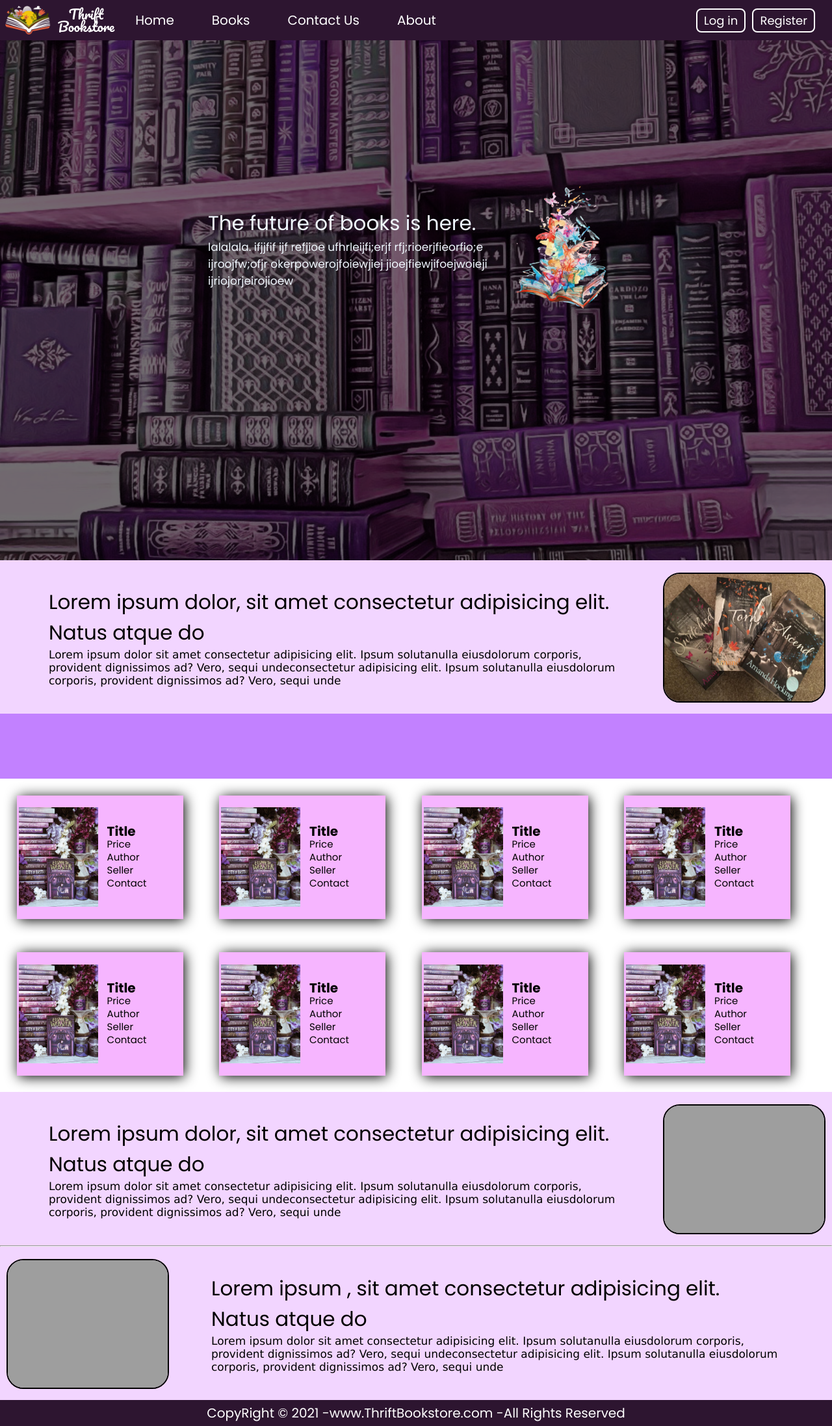
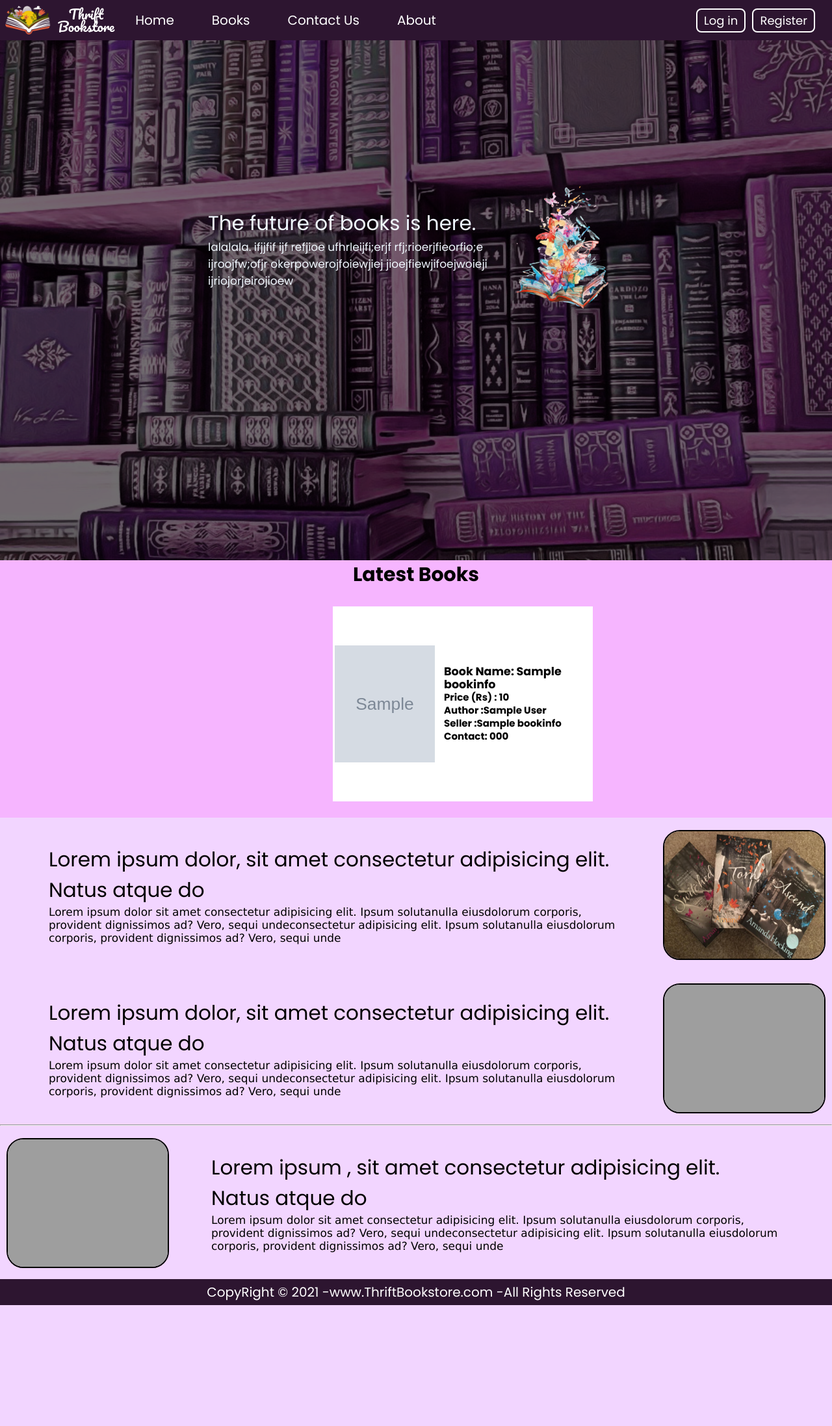
Before and after one commit to tracyshrestha/Thrift-Bookstore, a PHP site: page / in a window 1280 px wide. Shown: the whole page at 65% size. After the commit the page ends 2008 px from the top, so only its background shows below. Run offline with PHP 8.4, Linux system fonts and the light colour scheme; the visitor is signed in with stand-in values (Sample User, id 1); tables that the repository leaves empty or names only in its code hold one stand-in row (values such as "Sample post"); grey boxes marked "Sample" are stand-in pictures; grey boxes are pictures that could not be loaded.

Commit message:
books displayed

```diff
--- a/css/style.css
+++ b/css/style.css
@@ -127,29 +127,41 @@ html {
   margin: auto;
   padding: 10px;
 }
-.bag{
 
+/* cards page */
+.bag {
+  background-color: rgb(246, 181, 255);
+}
+
+.bag h1 {
+  text-align: center;
+  font-size: 30px;
 }
 .bookcover {
-      width: 20%;;
-      display: inline-block;
-      box-shadow: 2px 2px 20px black;
-      border-radius: 5px;
-      margin: 2%;
-
+  width: 20%;
+  display: inline-block;
+  /* box-shadow: 2px 2px 20px black; */
+  border-radius: 5px;
+  margin: 2%;
 }
 .sbook {
   display: flex;
   align-items: center;
-  width: 100%;
-  height: 190px;
+  width: 400px;
+  height: 300px;
   justify-content: center;
+  justify-content: space-between;
   top: 0;
+  background-color: #fff;
+}
 
-  background-color: rgb(246, 181, 255);
+.bookc img {
+  width: 40%;
+  height: 180px;
 }
+
 .bookc {
-  width: 50%;
+  width: 40%;
   height: 290px;
   padding: 0 3px;
   display: flex;
@@ -158,11 +170,9 @@ html {
 }
 .bookc img {
   width: 100%;
-
-
 }
 .rightside {
-  width: 50%;
+  width: 60%;
   padding: 4px 11px;
   text-align: left;
 }
@@ -170,11 +180,6 @@ html {
   line-height: 20px;
   font-size: 15px;
   font-family: "Pacifico", cursive;
-}
-.title {
-
-  font-size: 20px;
-
 }
 
 .section-left {
@@ -196,9 +201,7 @@ html {
   border-radius: 26px;
   margin-top: 9px;
 }
-.contact {
-  background-color: rgb(194, 129, 255);
-}
+
 .foott {
   background-color: rgb(45, 21, 48);
 }
--- a/index.php
+++ b/index.php
@@ -1,3 +1,9 @@
+<?php
+session_start();
+
+?>
+
+
 <!DOCTYPE html>
 <html lang="en">
 
@@ -30,6 +36,7 @@
             <button class="btn btn-sm" onclick="window.location.href='login.php';">Log in</button>
             <button class="btn btn-sm" onclick="window.location.href='register.php';">Register</button>
         </div>
+
         <div class="burger">
             <div class="line"></div>
             <div class="line"></div>
@@ -51,7 +58,46 @@
             </div>
         </div>
     </section>
-    <section class="section">
+
+
+
+    <section class="bag">
+
+<h1> Latest Books <h1>
+
+
+<?php
+          include 'db.php';
+          $sql = "SELECT * FROM `bookinfo` LIMIT 3";
+          $result = mysqli_query($conn, $sql);
+
+          if (mysqli_num_rows($result) > 0) {
+            // output data of each row
+            while($row = mysqli_fetch_assoc($result)) {
+              echo '
+              <div class="bookcover">
+            <div class="sbook">
+              <div class="bookc">
+              <img src="' . $row["bookimage"] . '" alt="Book Image">
+          </div>
+          <div class="rightside txt">
+                    <h3> Book Name: '. $row["bookname"] .'</h3>
+                    <h4>Price (Rs) : '. $row["price"] .'</h4>
+                    <h4>Author :'. $row["authorname"] .'</h4>
+                    <h4>Seller :'. $row["sellername"].'</h4>
+                    <h4>Contact: '.$row["contactnumber"] .' </h4>
+           </div>
+           </div>
+            </div>';
+            }
+          } else {
+            echo "0 results";
+          }
+          ?>
+
+</section>
+
+        <section class="section">
         <div class="paras">
             <p class="sectionTag text-big">Lorem ipsum dolor, sit amet consectetur adipisicing elit. Natus atque do
             </p>
@@ -65,277 +111,6 @@
             <img src="img/b.jpg" alt="image" class="imgFluid" height="200px">
         </div>
     </section>
-    <section class="contact">
-        <br>
-        <br>
-        <br>
-        <br>
-    </section>
-    <section class="bag">
-        <div class="bookcover">
-            <div class="sbook">
-                <div class="bookc">
-                    <img src="img/b9.jpg" alt="logo">
-
-                </div>
-
-                <div class="rightside txt">
-
-                    <div class="title">
-                        <b>
-                            Title</b>
-                    </div>
-                    <div class="price">
-                        <p>Price </p>
-                    </div>
-
-                    <div class="author">
-                        <p>Author </p>
-                    </div>
-                    <div class="seller">
-                        <p>Seller </p>
-                    </div>
-
-                    <div class="phonenum">
-                        <p>Contact </p>
-                    </div>
-
-                </div>
-            </div>
-
-        </div>
-
-        <div class="bookcover">
-            <div class="sbook">
-                <div class="bookc">
-                    <img src="img/b9.jpg" alt="logo">
-
-                </div>
-
-                <div class="rightside txt">
-
-                    <div class="title">
-                        <b>
-                            Title</b>
-                    </div>
-                    <div class="price">
-                        <p>Price </p>
-                    </div>
-
-                    <div class="author">
-                        <p>Author </p>
-                    </div>
-                    <div class="seller">
-                        <p>Seller </p>
-                    </div>
-
-                    <div class="phonenum">
-                        <p>Contact </p>
-                    </div>
-
-                </div>
-            </div>
-
-        </div>
-
-        <div class="bookcover">
-            <div class="sbook">
-                <div class="bookc">
-                    <img src="img/b9.jpg" alt="logo">
-
-                </div>
-
-                <div class="rightside txt">
-
-                    <div class="title">
-                        <b>
-                            Title</b>
-                    </div>
-                    <div class="price">
-                        <p>Price </p>
-                    </div>
-
-                    <div class="author">
-                        <p>Author </p>
-                    </div>
-                    <div class="seller">
-                        <p>Seller </p>
-                    </div>
-
-                    <div class="phonenum">
-                        <p>Contact </p>
-                    </div>
-
-                </div>
-            </div>
-
-        </div>
-
-        <div class="bookcover">
-            <div class="sbook">
-                <div class="bookc">
-                    <img src="img/b9.jpg" alt="logo">
-
-                </div>
-
-                <div class="rightside txt">
-
-                    <div class="title">
-                        <b>
-                            Title</b>
-                    </div>
-                    <div class="price">
-                        <p>Price </p>
-                    </div>
-
-                    <div class="author">
-                        <p>Author </p>
-                    </div>
-                    <div class="seller">
-                        <p>Seller </p>
-                    </div>
-
-                    <div class="phonenum">
-                        <p>Contact </p>
-                    </div>
-
-                </div>
-            </div>
-
-        </div>
-
-        <div class="bookcover">
-            <div class="sbook">
-                <div class="bookc">
-                    <img src="img/b9.jpg" alt="logo">
-
-                </div>
-
-                <div class="rightside txt">
-
-                    <div class="title">
-                        <b>
-                            Title</b>
-                    </div>
-                    <div class="price">
-                        <p>Price </p>
-                    </div>
-
-                    <div class="author">
-                        <p>Author </p>
-                    </div>
-                    <div class="seller">
-                        <p>Seller </p>
-                    </div>
-
-                    <div class="phonenum">
-                        <p>Contact </p>
-                    </div>
-
-                </div>
-            </div>
-
-        </div>
-
-        <div class="bookcover">
-            <div class="sbook">
-                <div class="bookc">
-                    <img src="img/b9.jpg" alt="logo">
-
-                </div>
-
-                <div class="rightside txt">
-
-                    <div class="title">
-                        <b>
-                            Title</b>
-                    </div>
-                    <div class="price">
-                        <p>Price </p>
-                    </div>
-
-                    <div class="author">
-                        <p>Author </p>
-                    </div>
-                    <div class="seller">
-                        <p>Seller </p>
-                    </div>
-
-                    <div class="phonenum">
-                        <p>Contact </p>
-                    </div>
-
-                </div>
-            </div>
-
-        </div>
-
-        <div class="bookcover">
-            <div class="sbook">
-                <div class="bookc">
-                    <img src="img/b9.jpg" alt="logo">
-
-                </div>
-
-                <div class="rightside txt">
-
-                    <div class="title">
-                        <b>
-                            Title</b>
-                    </div>
-                    <div class="price">
-                        <p>Price </p>
-                    </div>
-
-                    <div class="author">
-                        <p>Author </p>
-                    </div>
-                    <div class="seller">
-                        <p>Seller </p>
-                    </div>
-
-                    <div class="phonenum">
-                        <p>Contact </p>
-                    </div>
-
-                </div>
-            </div>
-
-        </div>
-
-        <div class="bookcover">
-            <div class="sbook">
-                <div class="bookc">
-                    <img src="img/b9.jpg" alt="logo">
-
-                </div>
-
-                <div class="rightside txt">
-
-                    <div class="title">
-                        <b>
-                            Title</b>
-                    </div>
-                    <div class="price">
-                        <p>Price </p>
-                    </div>
-
-                    <div class="author">
-                        <p>Author </p>
-                    </div>
-                    <div class="seller">
-                        <p>Seller </p>
-                    </div>
-
-                    <div class="phonenum">
-                        <p>Contact </p>
-                    </div>
-
-                </div>
-            </div>
-
-        </div>
-
 
     </section>
     <section class="section" id="books">
--- a/welcome.php
+++ b/welcome.php
@@ -53,10 +53,10 @@ if (!isset($_SESSION['username'])) {
             </div>
             <div class="img">
                 <label> Select Image</label>
-                <input type="file" multiple="false" accept="image/*" id="image" onchange="upload()" name="bookimage">
+                <input type="file" multiple="false" accept="imag/*" id="image" onchange="upload()" name="bookimage">
             </div>
             <div class="buttons">
-                <INPUT TYPE="RESET" class="btn" NAME="resetbtn" VALUE="Reset">
+                <input TYPE="RESET" class="btn" NAME="resetbtn" VALUE="Reset">
                 <!-- <button name="submit" class="btn">Clear</button> -->
                 <button name="submit" class="btn">Post</button>
             </div>
```
